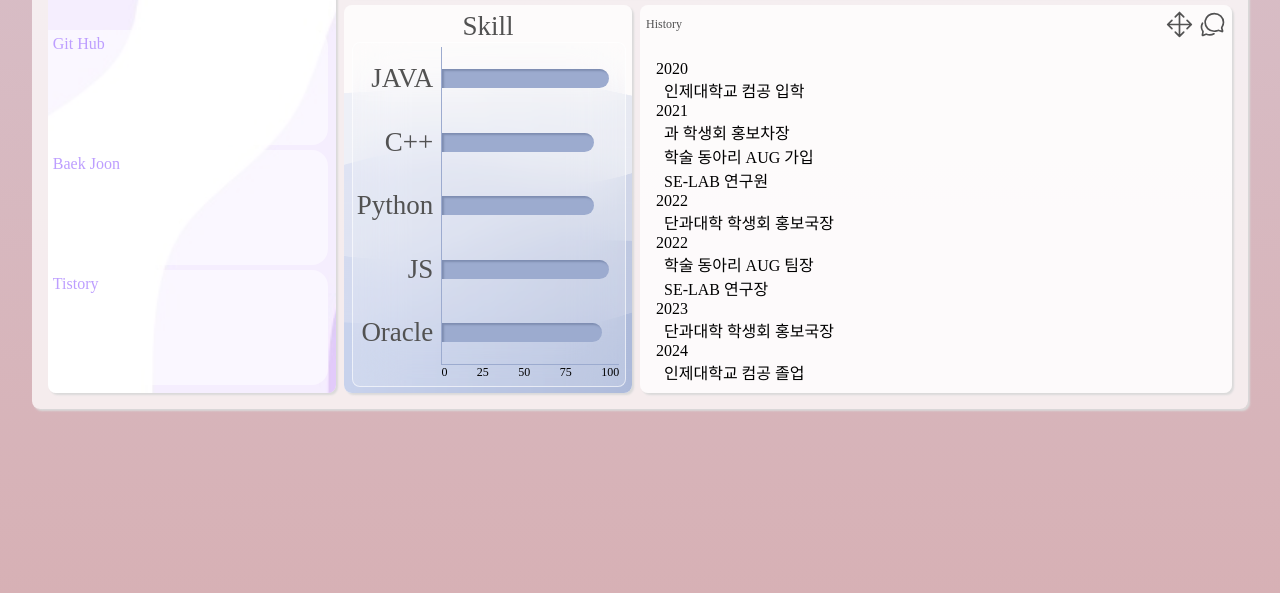
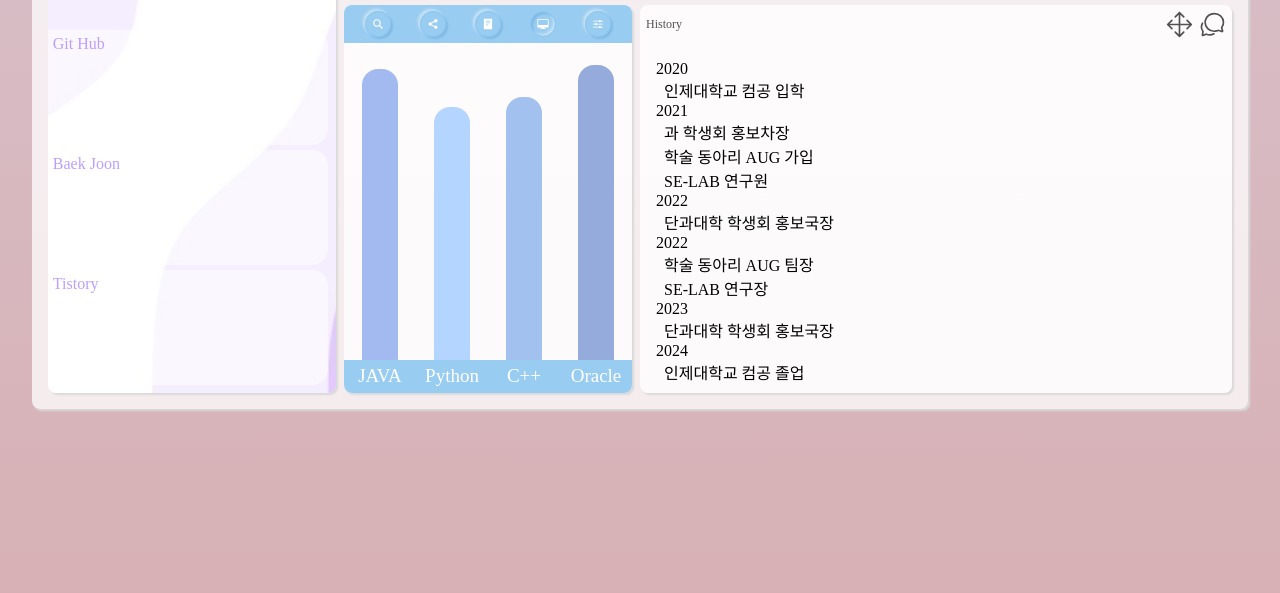
Before and after one commit to 0hxin/AboutMe, a plain HTML site: page index.html in a window 1280 px wide. Shown: the part 1959-2552 px from the top of the page. Drawn offline with nearby package versions, Linux system fonts and the light colour scheme; a web font is replaced by a local one.

Commit message:
Skill Section 수정

```diff
--- a/index.html
+++ b/index.html
@@ -74,18 +74,14 @@
               </div>
               <div class="ProfileInformation">
                 <div class="Box">
-                  <div class="Boxheader gap">
-                    <ion-icon name="home"></ion-icon>
-                    <ion-icon name="basket"></ion-icon>
-                    <ion-icon name="person"></ion-icon>
-                    <ion-icon name="bookmarks"></ion-icon>
-                    <ion-icon name="list"></ion-icon>
+                  <div class="Boxheader">
+                    <ion-icon class="FontLarge" name="home"></ion-icon>
+                    <ion-icon class="FontLarge" name="basket"></ion-icon>
+                    <ion-icon class="FontLarge" name="person"></ion-icon>
+                    <ion-icon class="FontLarge" name="bookmarks"></ion-icon>
+                    <ion-icon class="FontLarge" name="list"></ion-icon>
                   </div>
                   <div class="BoxMain Hakgyo">
-                    <div class="InformationTitle MovSansBold">
-                      <span class="FontLarge">Profile</span>
-                      <ion-icon name="menu" class="TextRight"></ion-icon>
-                    </div>
                     <div class="InformationSection">
                       <div class="InformationBox">
                         <img class="InformationImg User" />
@@ -291,32 +287,25 @@
               </div>
               <div class="AboutSkill">
                 <div class="Box">
-                  <div class="Boxheader BalooPaaji">
-                    <span class="FontLarge">Skill</span>
+                  <div class="Boxheader">
+                    <ion-icon name="search-sharp"></ion-icon>
+                    <ion-icon name="share-social-sharp"></ion-icon>
+                    <ion-icon name="reader-sharp"></ion-icon>
+                    <ion-icon name="desktop-sharp"></ion-icon>
+                    <ion-icon name="options-sharp"></ion-icon>
                   </div>
                   <div class="BoxMain">
-                    <div class="SkillSection">
-                      <div class="SkillName FontLarge BalooPaaji">
-                        <span>JAVA</span>
-                        <span>C++</span>
-                        <span>Python</span>
-                        <span>JS</span>
-                        <span>Oracle</span>
-                      </div>
-                      <div class="SkillGraph">
-                        <div></div>
-                        <div></div>
-                        <div></div>
-                        <div></div>
-                        <div></div>
-                      </div>
-                      <div class="SkillNum Hakgyo">
-                        <span>0</span>
-                        <span>25</span>
-                        <span>50</span>
-                        <span>75</span>
-                        <span>100</span>
-                      </div>
+                    <div class="SkillGraphSection">
+                      <div class="SkillGraph"></div>
+                      <div class="SkillGraph"></div>
+                      <div class="SkillGraph"></div>
+                      <div class="SkillGraph"></div>
+                    </div>
+                    <div class="SkillNameSection BalooPaaji">
+                      <span class="SkillName">JAVA</span>
+                      <span class="SkillName">Python</span>
+                      <span class="SkillName">C++</span>
+                      <span class="SkillName">Oracle</span>
                     </div>
                   </div>
                 </div>
--- a/index.js
+++ b/index.js
@@ -157,7 +157,7 @@ $(function () {
     return `${minutes}:${seconds < 10 ? "0" : ""}${seconds}`;
   }
 });
-
+// img 태그 경로설정
 $(document).ready(function () {
   $(".User").attr("src", "images/user.png");
   $(".Birthday").attr("src", "images/birthday.png");
@@ -165,3 +165,28 @@ $(document).ready(function () {
   $(".Game").attr("src", "images/game.png");
   $(".Music").attr("src", "images/music.png");
 });
+
+// Skill Graph 높이, 색상 설정
+document.addEventListener("DOMContentLoaded", function () {
+  // 각 스킬에 대한 높이와 색깔 값을 설정합니다.
+  const skillStyles = {
+    JAVA: { height: "92%", color: "#a2baef" },
+    Python: { height: "80%", color: "#b4d5ff" },
+    "C++": { height: "83%", color: "#a2c1ef" },
+    Oracle: { height: "93%", color: "#94ABDC" },
+  };
+
+  // 모든 SkillGraph 요소와 SkillName 요소를 가져옵니다.
+  const skillGraphs = document.querySelectorAll(".SkillGraph");
+  const skillNames = document.querySelectorAll(".SkillName");
+
+  skillGraphs.forEach((graph, index) => {
+    // 해당 SkillGraph의 순서에 맞는 SkillName 요소를 가져옵니다.
+    const skillName = skillNames[index].textContent.trim();
+    // 스킬 이름에 맞는 높이와 색깔을 설정합니다.
+    if (skillStyles[skillName]) {
+      graph.style.height = skillStyles[skillName].height;
+      graph.style.backgroundColor = skillStyles[skillName].color;
+    }
+  });
+});
--- a/styles.css
+++ b/styles.css
@@ -1,5 +1,4 @@
 @import "https://fonts.googleapis.com/css?family=Baloo+Paaji";
-
 @font-face {
   font-family: "MoveSans-Bold";
   src: url("https://fastly.jsdelivr.net/gh/projectnoonnu/2405-2@1.0/MoveSans-Bold.woff2")
@@ -7,7 +6,6 @@
   font-weight: 700;
   font-style: normal;
 }
-
 @font-face {
   font-family: "HakgyoansimWoojuR";
   src: url("https://fastly.jsdelivr.net/gh/projectnoonnu/noonfonts_2307-2@1.0/HakgyoansimWoojuR.woff2")
@@ -15,7 +13,6 @@
   font-weight: normal;
   font-style: normal;
 }
-
 @font-face {
   font-family: "LOTTERIACHAB";
   src: url("https://fastly.jsdelivr.net/gh/projectnoonnu/noonfonts_2302@1.0/LOTTERIACHAB.woff2")
@@ -28,7 +25,7 @@
   section .Boxheader,
   .myAudio span,
   .InformationDetail span:nth-child(2),
-  .SkillNum {
+  .SkillName {
     font-size: 10px;
   }
   .FontLarge {
@@ -76,7 +73,7 @@
     font-size: 14px;
   }
   .InformationImg {
-    width: 20px;
+    width: 25px;
   }
   /* main-AboutMe */
   /* main-AboutMe, History */
@@ -106,10 +103,11 @@
 @media (min-width: 576px) and (max-width: 767px) {
   section .Boxheader,
   .myAudio span,
-  .SkillNum {
+  .SkillName {
     font-size: 8px;
   }
-  .FontLarge {
+  .FontLarge,
+  .InformationDetail {
     font-size: 13px;
   }
   .BoxSection {
@@ -152,29 +150,19 @@
   }
   .ProfileInformation .BoxMain {
     display: grid;
-    grid-template-rows: repeat(2, auto);
     grid-template-columns: repeat(2, auto);
-  }
-  .InformationTitle {
-    grid-row: 1/2;
-    grid-column: 1/3;
-  }
-  .InformationDetail {
-    font-size: 12px;
   }
   .InformationDetail span:nth-child(2) {
     font-size: 10px;
   }
   .InformationSection {
-    grid-row: 2/3;
     grid-column: 1/2;
   }
   .InformationSection2 {
-    grid-row: 2/3;
     grid-column: 2/3;
   }
   .InformationImg {
-    width: 20px;
+    width: 28px;
   }
   /* main-AboutMe */
   #AboutSection .SectionTitle {
@@ -191,9 +179,6 @@
     grid-row: 3/7;
     grid-column: 3/6;
   }
-  .SkillName {
-    font-size: 12px;
-  }
   /* main-AboutMe, Skill2 */
   .AboutSkill2 {
     grid-row: 3/7;
@@ -204,8 +189,7 @@
 /*태블릿 디바이스 (가로 해상도가 768px보다 크고 991px 보다 작은 화면에 적용)  */
 @media (min-width: 768px) and (max-width: 991px) {
   section .Boxheader,
-  .myAudio span,
-  .SkillNum {
+  .myAudio span {
     font-size: 11px;
   }
   .FontLarge {
@@ -215,7 +199,6 @@
     grid-template-columns: 1fr 0.25fr 0.25fr 0.5fr 1fr;
     grid-template-rows: 1fr 1fr 0.5fr 0.5fr 1fr;
   }
-
   /* main-Profile */
   /* main-Profile, Title */
   .SectionTitle {
@@ -230,7 +213,9 @@
     grid-column: 1/3;
     grid-row: 2/3;
   }
-  .ProfilePhoto .Boxheader span:nth-child(1) {
+  .ProfilePhoto .Boxheader span:nth-child(1),
+  .InformationDetail span:nth-child(2),
+  .SkillName {
     font-size: 15px;
   }
   /* main-Profile, Music */
@@ -247,10 +232,10 @@
     grid-row: 2/4;
   }
   .InformationImg {
-    width: 35px;
+    width: 40px;
   }
-  .InformationDetail span:nth-child(2) {
-    font-size: 13px;
+  .InformationDetail span {
+    font-size: 18px;
   }
   /* main-Profile, SNS */
   .ProfileSNS {
@@ -286,11 +271,11 @@
 @media (min-width: 992px) and (max-width: 1199px) {
   section .Boxheader,
   .myAudio span,
-  .InformationDetail span:nth-child(2),
-  .SkillNum {
+  .InformationDetail span:nth-child(2) {
     font-size: 12px;
   }
-  .FontLarge {
+  .FontLarge,
+  .InformationDetail span {
     font-size: 17px;
   }
   .BoxSection {
@@ -311,7 +296,8 @@
     grid-column: 1/2;
     grid-row: 1/2;
   }
-  .ProfilePhoto .Boxheader span:nth-child(1) {
+  .ProfilePhoto .Boxheader span:nth-child(1),
+  .SkillName {
     font-size: 15px;
   }
   /* main-Profile, music */
@@ -328,7 +314,7 @@
     grid-row: 2/4;
   }
   .InformationImg {
-    width: 25px;
+    width: 30px;
   }
   /* main-Profile, SNS */
   .ProfileSNS {
@@ -363,8 +349,7 @@
 /* 큰화면 데스크탑 (가로 해상도가 1200px 보다 큰 화면에 적용)  */
 @media (min-width: 1200px) {
   section .Boxheader,
-  .myAudio span,
-  .SkillNum {
+  .myAudio span {
     font-size: 12px;
   }
   .FontLarge {
@@ -374,7 +359,6 @@
     grid-template-columns: 1fr 1fr 0.5fr 0.5fr 1fr;
     grid-template-rows: 0.8fr 0.2fr 1fr;
   }
-
   /* main-Profile */
   /* main-Profile, Title */
   .SectionTitle {
@@ -389,7 +373,8 @@
     grid-column: 1/2;
     grid-row: 1/2;
   }
-  .ProfilePhoto .Boxheader span:nth-child(1) {
+  .ProfilePhoto .Boxheader span:nth-child(1),
+  .SkillName {
     font-size: 19px;
   }
   /* main-Profile, music */
@@ -406,10 +391,10 @@
     grid-row: 2/4;
   }
   .InformationImg {
-    width: 42px;
+    width: 45px;
   }
   .InformationDetail {
-    font-size: 23px;
+    font-size: 25px;
   }
   .InformationDetail span:nth-child(2) {
     font-size: 20px;
@@ -454,7 +439,6 @@
   outline: 0;
   box-sizing: border-box;
 }
-
 html,
 body {
   scroll-behavior: smooth;
@@ -462,7 +446,6 @@ body {
   margin: 0;
   background: linear-gradient(to bottom, #dae2f8, #d6a4a4);
 }
-
 header,
 footer,
 section {
@@ -471,22 +454,18 @@ section {
   display: flex;
   justify-content: center;
 }
-
 header {
   flex-direction: column;
   text-align: center;
 }
-
 section {
   align-items: center;
   padding: 2em;
 }
-
 /* 스크롤바 안보이게 */
 ::-webkit-scrollbar {
   display: none;
 }
-
 /* 부드러운 스크롤 */
 .fade-wrap {
   transition: 2s;
@@ -494,12 +473,10 @@ section {
   position: relative;
   left: -30%;
 }
-
 .fade-wrap.fade-in {
   opacity: 1;
   left: 0;
 }
-
 /* font */
 .BalooPaaji {
   font-family: "Baloo Paaji";
@@ -520,7 +497,6 @@ section {
 .TextRight {
   margin-left: auto;
 }
-
 /* header */
 .headerWave {
   background: url("images/headerWave.svg");
@@ -530,7 +506,6 @@ section {
   background-size: cover;
   position: absolute;
 }
-
 .headerSection {
   position: relative;
   width: 100%;
@@ -538,40 +513,32 @@ section {
   white-space: nowrap;
   /* 텍스트 줄바꿈 방지 */
 }
-
 .title {
   font-size: 15vw;
   margin-top: 5vw;
 }
-
 .titleName {
   font-size: 7vw;
   margin-top: -9vw;
 }
-
 .titleName span {
   display: inline-block;
   position: relative;
   transform: rotateX(0deg) rotateY(0deg) rotateZ(0deg);
   transition: 0.8s;
 }
-
 .titleName span:nth-child(odd) {
   transform: rotateX(10deg) rotateY(10deg) rotateZ(370deg);
 }
-
 .titleName span:nth-child(even) {
   transform: rotateX(10deg) rotateY(10deg) rotateZ(-370deg);
 }
-
 .titleName:hover span:nth-child(odd) {
   transform: rotateX(10deg) rotateY(10deg) rotateZ(-370deg);
 }
-
 .titleName:hover span:nth-child(even) {
   transform: rotateX(10deg) rotateY(10deg) rotateZ(370deg);
 }
-
 /* header - 별빛 효과 */
 .stars {
   position: absolute;
@@ -588,7 +555,6 @@ section {
   opacity: 0;
   animation: twinkle 3s infinite;
 }
-
 /* header background */
 @keyframes twinkle {
   0%,
@@ -615,7 +581,6 @@ section {
   height: 100%;
   overflow: hidden;
 }
-
 .Boxheader {
   width: 100%;
   padding: 0.5em;
@@ -625,7 +590,6 @@ section {
   align-items: center;
   overflow: hidden;
 }
-
 .BoxMain {
   padding: 1em;
   overflow: hidden;
@@ -640,7 +604,6 @@ section .Boxheader {
   color: rgb(82, 82, 82);
   justify-content: center;
 }
-
 /* main-BoxHeader Color */
 .MainBoxHeader {
   background-color: #c4c4e0;
@@ -655,7 +618,6 @@ section .Boxheader {
   border-radius: 1.5em;
   color: #9292b7;
 }
-
 /* main-BoxHeader btn */
 .headerSubmit button {
   color: white;
@@ -668,24 +630,20 @@ section .Boxheader {
   transition: 0.3s ease-in-out;
   box-shadow: 1px 1px 1px #aeaeda;
 }
-
 .headerSubmit button:hover:not(:disabled) {
   box-shadow: none;
   background-color: #b5b5dd;
 }
-
 .headerSubmit button:disabled,
 .headerSubmit button:disabled:hover {
   box-shadow: inset 1px 1px 1px #aeaeda;
   cursor: default;
 }
-
 /* main-Section */
 .BoxSection {
   display: grid;
   gap: 0.5em;
 }
-
 /* main-Profile */
 /* main-Profile, Title */
 .SectionTitle .Box {
@@ -747,8 +705,11 @@ section .Boxheader {
   grid-column: 1/2;
   display: flex;
   flex-direction: column;
+  justify-content: space-around;
+  align-items: stretch;
 }
-.ProfileInformation .Boxheader ion-icon {
+.ProfileInformation .Boxheader ion-icon,
+.AboutSkill .Boxheader ion-icon {
   padding: 0.5em;
   box-shadow: 2px 2px 3px #ffcbcb, -2px -2px 3px rgb(255, 230, 230);
   border-radius: 50%;
@@ -761,12 +722,7 @@ section .Boxheader {
 }
 .ProfileInformation .BoxMain {
   padding: 0.3em 0.5em;
-  align-items: center;
-}
-.InformationTitle {
-  display: flex;
-  margin-bottom: 0.3em;
-  color: #ebab98;
+  align-self: center;
 }
 .InformationSection,
 .InformationSection2 {
@@ -1004,7 +960,6 @@ input[type="range"]::-webkit-slider-thumb {
   cursor: pointer;
   /* 슬라이더 핸들에 마우스를 갖다대면 포인터로 변경 */
 }
-
 input[type="range"]::-moz-range-thumb {
   width: 14px;
   height: 14px;
@@ -1029,78 +984,49 @@ input[type="range"]::-moz-range-thumb {
   margin-left: 0.5em;
 }
 /* main-AboutMe, Skill1 */
-.AboutSkill .Boxheader {
-  padding-bottom: 0;
+.AboutSkill .Boxheader,
+.SkillNameSection {
+  background-color: #99ccf1;
+  color: white;
+  justify-content: space-around;
+}
+.AboutSkill .Boxheader ion-icon {
+  border: 1px solid #8ac6f0;
+  box-shadow: 2px 2px 2px #7fbae4, -2px -2px 3px rgba(245, 245, 245, 0.533);
+}
+.AboutSkill .Boxheader ion-icon:nth-child(4) {
+  box-shadow: inset 2px 2px 2px #7fbae4,
+    inset -2px -2px 3px rgba(245, 245, 245, 0.533);
 }
 .AboutSkill .BoxMain {
-  background: url("images/bluewavy.png") center/cover no-repeat;
-  padding: 0em 0.5em 0.5em 0.5em;
-  overflow: hidden;
+  padding: 0;
+  display: grid;
+  grid-template-rows: 1fr auto;
+  text-align: center;
 }
-.SkillSection {
-  position: relative;
+.SkillGraphSection,
+.SkillNameSection {
+  display: grid;
+  grid-template-columns: repeat(4, 1fr);
+  align-items: flex-end;
+  justify-items: center;
+}
+.SkillGraphSection {
+  grid-row: 1/2;
   width: 100%;
   height: 100%;
-  z-index: 2;
-  padding: 0.3em;
-  display: grid;
-  grid-template-columns: auto 1fr;
-  grid-template-rows: 1fr auto;
 }
-.SkillSection::before {
-  content: "";
-  position: absolute;
-  width: 100%;
-  height: 100%;
-  border: 1px solid rgba(255, 255, 255, 0.614);
-  background: rgba(255, 255, 255, 0.169); /* 반투명한 배경 설정 */
-  backdrop-filter: blur(25px); /* 블러 효과 적용 */
-  -webkit-backdrop-filter: blur(25px);
-  border-radius: 0.5em;
-  z-index: -1;
+.SkillGraph {
+  width: 50%;
+  border-top-left-radius: 1em;
+  border-top-right-radius: 1em;
 }
-.SkillName,
-.SkillGraph {
-  grid-row: 1/2;
-  align-items: center;
-  display: grid;
-  grid-template-rows: repeat(5, 1fr);
+.SkillNameSection {
+  grid-row: 2/3;
 }
 .SkillName {
-  grid-column: 1/2;
-  text-align: right;
-  margin-right: 0.3em;
-  color: rgb(82, 82, 82);
-}
-.SkillGraph {
-  grid-column: 2/3;
-  border-left: 1px solid #9cabcf;
-}
-.SkillGraph div {
-  height: 30%;
-  border-top-right-radius: 1em;
-  border-bottom-right-radius: 1em;
-  background-color: #9cabcf;
-  box-shadow: inset 2px 2px 2px #7e8db1;
-}
-.SkillGraph div:nth-child(1),
-.SkillGraph div:nth-child(4) {
-  width: 94%;
-}
-.SkillGraph div:nth-child(2),
-.SkillGraph div:nth-child(3) {
-  width: 86%;
-}
-.SkillGraph div:nth-last-child(1) {
-  width: 90%;
-}
-.SkillNum {
-  color: black;
-  grid-column: 2/3;
-  grid-row: 2/3;
-  border-top: 1px solid #9cabcf;
-  display: flex;
-  justify-content: space-between;
+  padding: 0.3em;
+  border-radius: 1em;
 }
 /* main-AboutMe, Skill2 */
 .AboutSkill2 .Box {
```
